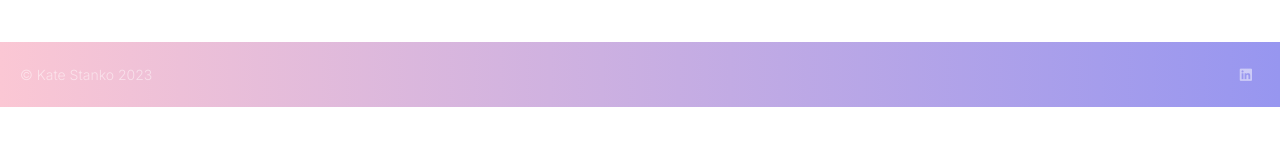
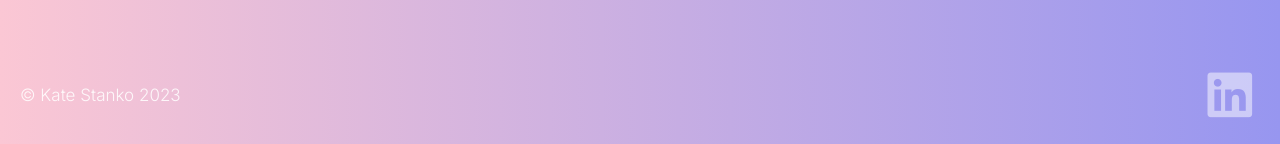
Before and after one commit to katestanko/katestanko.github.io, a plain HTML site: page index.html in a window 1280 px wide. Shown: the part 2062-2206 px from the top of the page. Before the commit the page ends 2169 px from the top, so only its background shows below. Drawn offline with Linux system fonts and the light colour scheme; a web font is replaced by a local one.

Commit message:
Edited background and footer

```diff
--- a/css/style.css
+++ b/css/style.css
@@ -6,6 +6,9 @@ html {
 /* Set the margin to 0 to make sure the page stretches all the way to the edge of the browser window. */
 body {
   margin: 0;
+  background: #9796f0;  /* fallback for old browsers */
+background: -webkit-linear-gradient(to right, #fbc7d4, #9796f0);  /* Chrome 10-25, Safari 5.1-6 */
+background: linear-gradient(to right, #fbc7d4, #9796f0); /* W3C, IE 10+/ Edge, Firefox 16+, Chrome 26+, Opera 12+, Safari 7+ */
 }
 header, footer {
   background: #9796f0;  /* fallback for old browsers */
@@ -115,6 +118,7 @@ h2 {
 .project {
   box-shadow: 0 0px 1px 0 rgb(0 0 0 / 60%);
   width: 100%;
+  background-color: #fff;
 }
 
 .description {
@@ -135,12 +139,12 @@ h2 {
 footer div {
   height: 100%;
   font-family: 'Inter', sans-serif;
-  font-size: 14px;
+  font-size: 17px;
   display: flex;
   align-content: center;
   justify-content: space-between;
   padding: 10px 20px;
-  color: rgb(255, 255, 255, 0.5)
+  color: rgb(255, 255, 255, 0.85)
 }
 
 .copyright {
--- a/index.html
+++ b/index.html
@@ -63,7 +63,7 @@
        <div>
         <p class="copyright">© Kate Stanko 2023</p>
         <ul class="icons">
-          <li><a href="https://www.linkedin.com/in/katestanko/" target="_blank"><i class="fa-brands fa-linkedin"></i></a></li>
+          <li><a href="https://www.linkedin.com/in/katestanko/" target="_blank"><i class="fa-brands fa-linkedin fa-3x"></i></a></li>
         </ul>
        </div>
       </footer>
```
